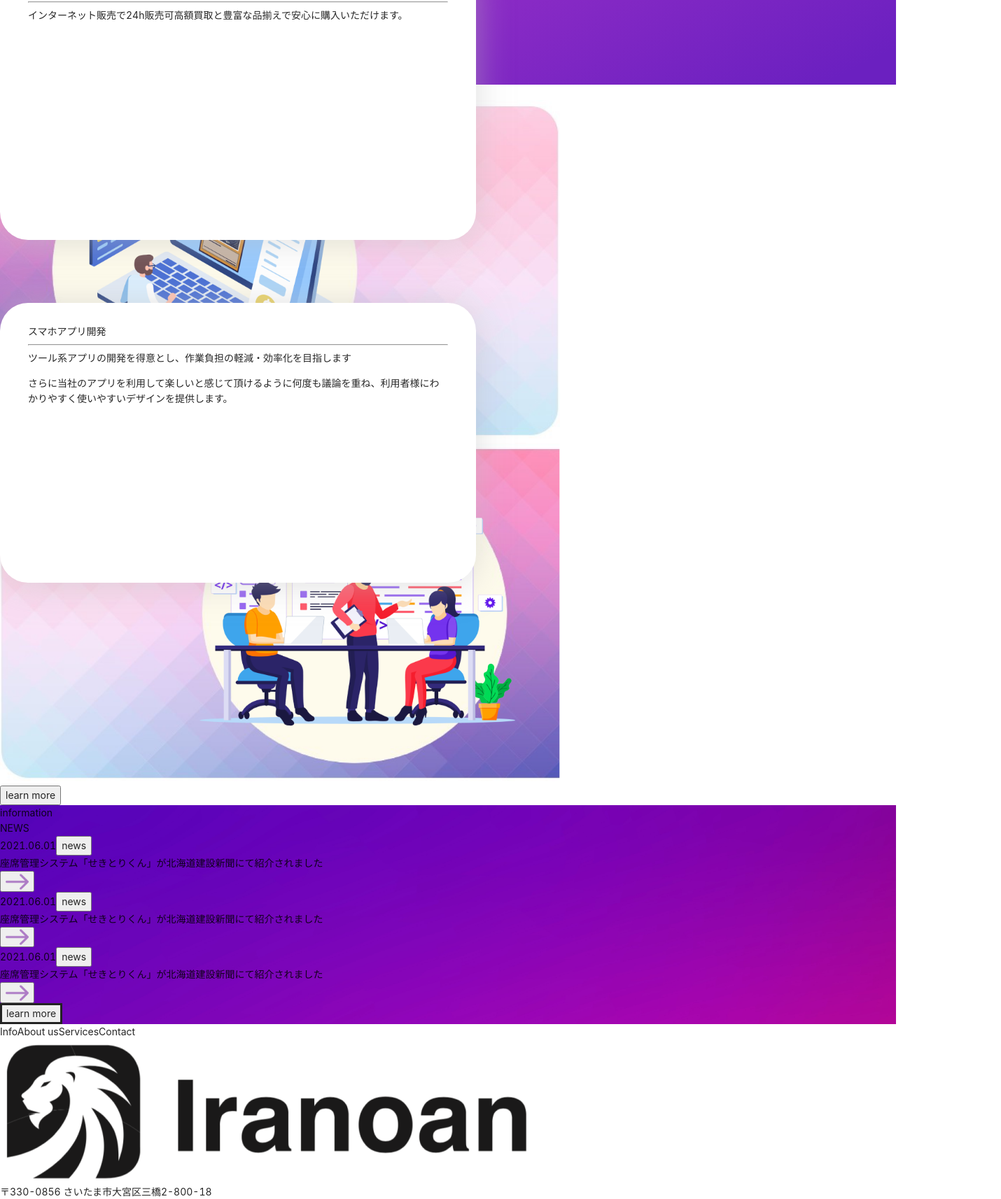
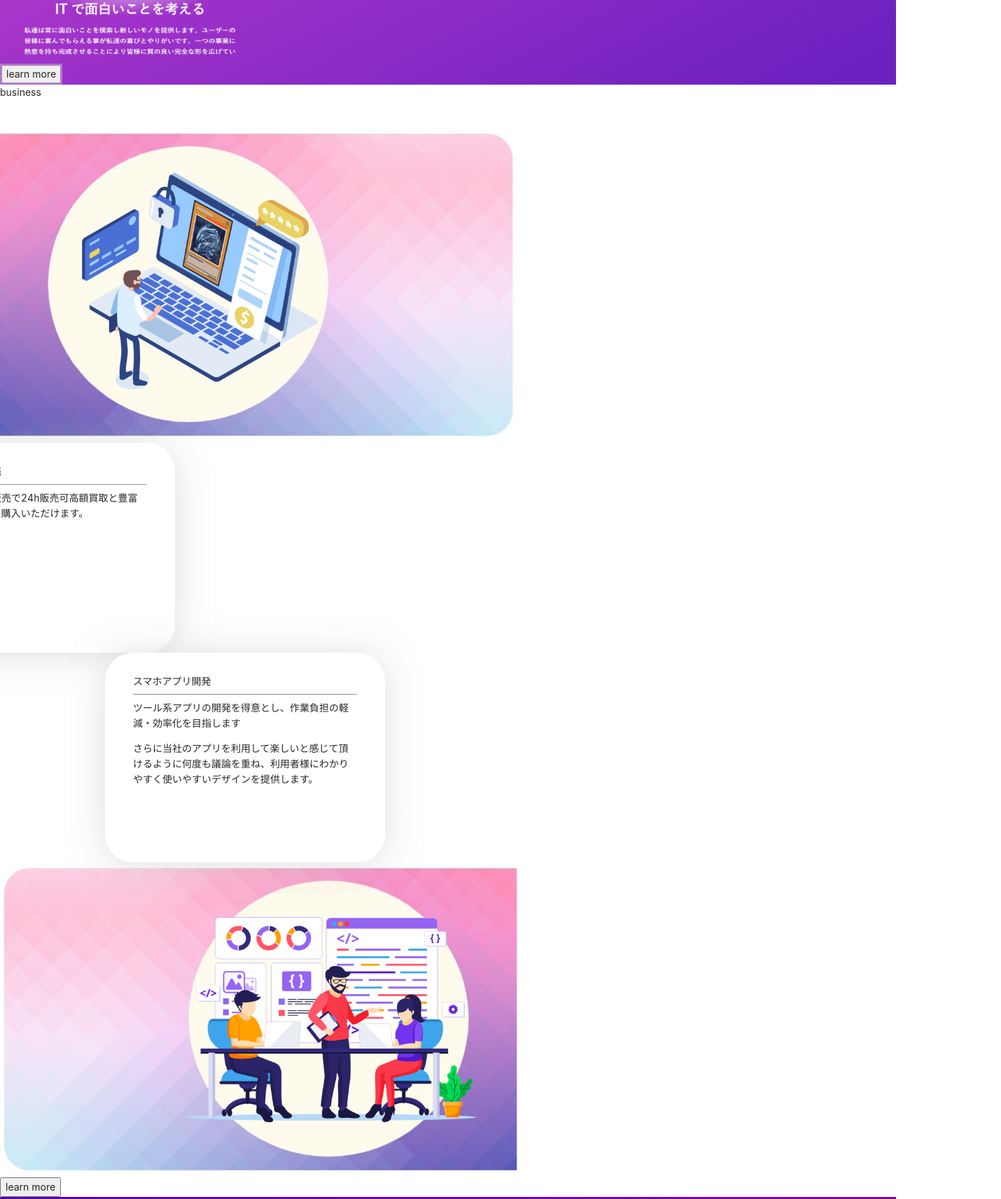
Before and after one commit to Nehozun/Iranoan, a Next.js app: page / in a window 1280 px wide. Shown: the part 949-2663 px from the top of the page at 70% size, 1430 px wide, since content can reach past the window. Built offline with nearby package versions, Linux system fonts and the light colour scheme.

Commit message:
fix banner

```diff
--- a/src/components/banner/business-card.tsx
+++ b/src/components/banner/business-card.tsx
@@ -1,8 +1,8 @@
 const BusinessCard: React.FC<{title: string, content: any}> = (props) => {
     return <div className="business-card font-notoSans">
-        <div className="title text-2xl lg:text-3xl 2xl:text-4xl font-medium">{props.title}</div>
+        <div className="title text-xl font-medium">{props.title}</div>
         <hr className="hr border border-purple my-4 md:my-6 2xl:my-9" />
-        <div className="business-content text-base lg:text-2xl 2xl:text-3xl text-secondary break-words">
+        <div className="business-content text-base md:text-lg text-secondary break-words">
            {props.content}
         </div>
     </div>
--- a/src/components/banner/business-mobile.tsx
+++ b/src/components/banner/business-mobile.tsx
@@ -5,9 +5,10 @@ import BusinessCard from "./business-card";
 const BusinessMobileBanner: React.FC = () => {
   return (
     <div className="business-banner">
-      <div className="title my-10 md:my-12 lg:my-14 xl:my-16 2xl:my-18 uppercase text-4xl lg:text-60 2xl:text-80 text-black font-raleWay text-center font-medium">
+      <div className="title mt-10 uppercase text-4xl lg:text-60 2xl:text-80 text-black font-raleWay text-center font-medium">
         business
       </div>
+      <div className="mx-auto h-8 mt-3 bsn-matches"></div>
       <div className="business-mobile-item mb-7">
         <div className="w-screen max-w-full">
           <img
--- a/src/components/banner/business.tsx
+++ b/src/components/banner/business.tsx
@@ -8,15 +8,15 @@ const BusinessBanner: React.FC = () => {
       <div className="title my-10 md:my-12 lg:my-14 xl:my-16 2xl:my-18 uppercase text-4xl lg:text-60 2xl:text-80 text-black font-raleWay text-center font-medium">
         business
       </div>
-      <div className="buniness-item-left mb-13 flex items-center">
-        <div
-          className="bg-cover mr-auto relative w-full business-item-image"
-          style={{
-            background:
-              "url('/images/business-image-1.png') left center no-repeat",
-          }}
-        >
-          <div className="card-info absolute top-1/2 card-left">
+      <div className="mx-auto h-13 bsn-matches"></div>
+      <div className="flex justify-start items-center mb-13">
+        <img
+          src="/images/business-image-1.png"
+          alt=""
+          className="object-contain"
+          style={{ maxWidth: "1070px", height: "450px" }}
+        />
+        <div className="bsn-card" style={{ transform: "translateX(-150px)" }}>
           <BusinessCard
             title="遊戯王カード販売"
             content={
@@ -27,16 +27,8 @@ const BusinessBanner: React.FC = () => {
           />
         </div>
       </div>
-      </div>
-      <div className="buniness-item-right flex items-center justify-end">
-        <div
-          className="bg-cover ml-auto relative w-full business-item-image"
-          style={{
-            background:
-              "url('/images/business-image-2.png') right center no-repeat",
-          }}
-        >
-          <div className="card-info top-1/2 absolute card-right">
+      <div className="flex justify-end items-center mb-13">
+        <div className="bsn-card" style={{ transform: "translateX(150px)" }}>
           <BusinessCard
             title="スマホアプリ開発"
             content={
@@ -51,7 +43,13 @@ const BusinessBanner: React.FC = () => {
             }
           />
         </div>
-        </div>
+
+        <img
+          src="/images/business-image-2.png"
+          alt=""
+          className="object-contain"
+          style={{ maxWidth: "1070px", height: "450px" }}
+        />
       </div>
       <div className="text-center mt-10 mb-22 md:mt-12 md:mb-24 lg:mt-32 lg:mb-42">
         <Link href="/services">
--- a/src/styles/global.scss
+++ b/src/styles/global.scss
@@ -17,9 +17,9 @@ body {
   box-shadow: 0px 2px 50px rgba(192, 192, 192, 0.5);
   border-radius: 40px;
   padding: 30px 40px;
-  max-width: 680px;
+  max-width: 400px;
   width: 100%;
-  min-height: 400px;
+  min-height: 300px;
 }
 
 .card-info {
@@ -262,3 +262,9 @@ textarea {
 body .ant-input {
   height: 42px;
 }
+
+.bsn-matches {
+  width: 2px;
+  background-color: black;
+  margin-bottom: 40px;
+}
```
Lines whose indentation alone changed are shown as unchanged.
